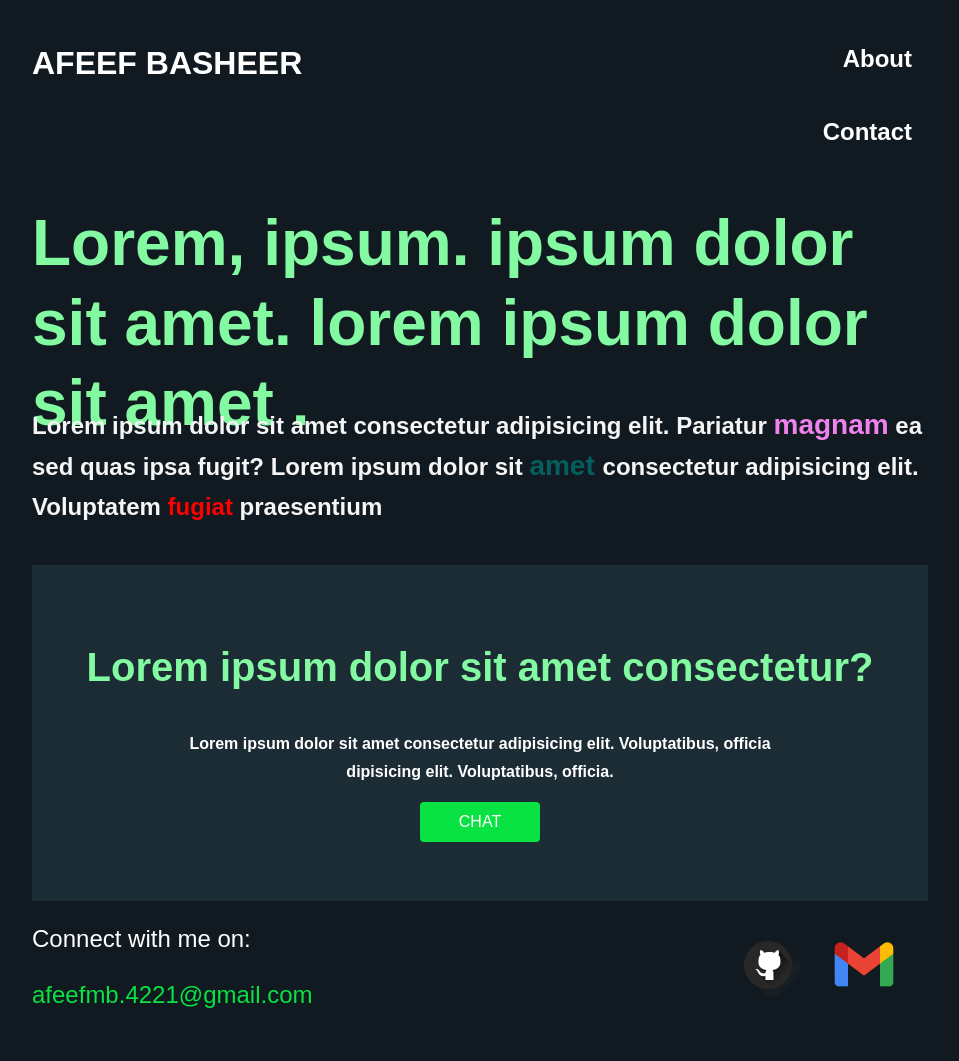
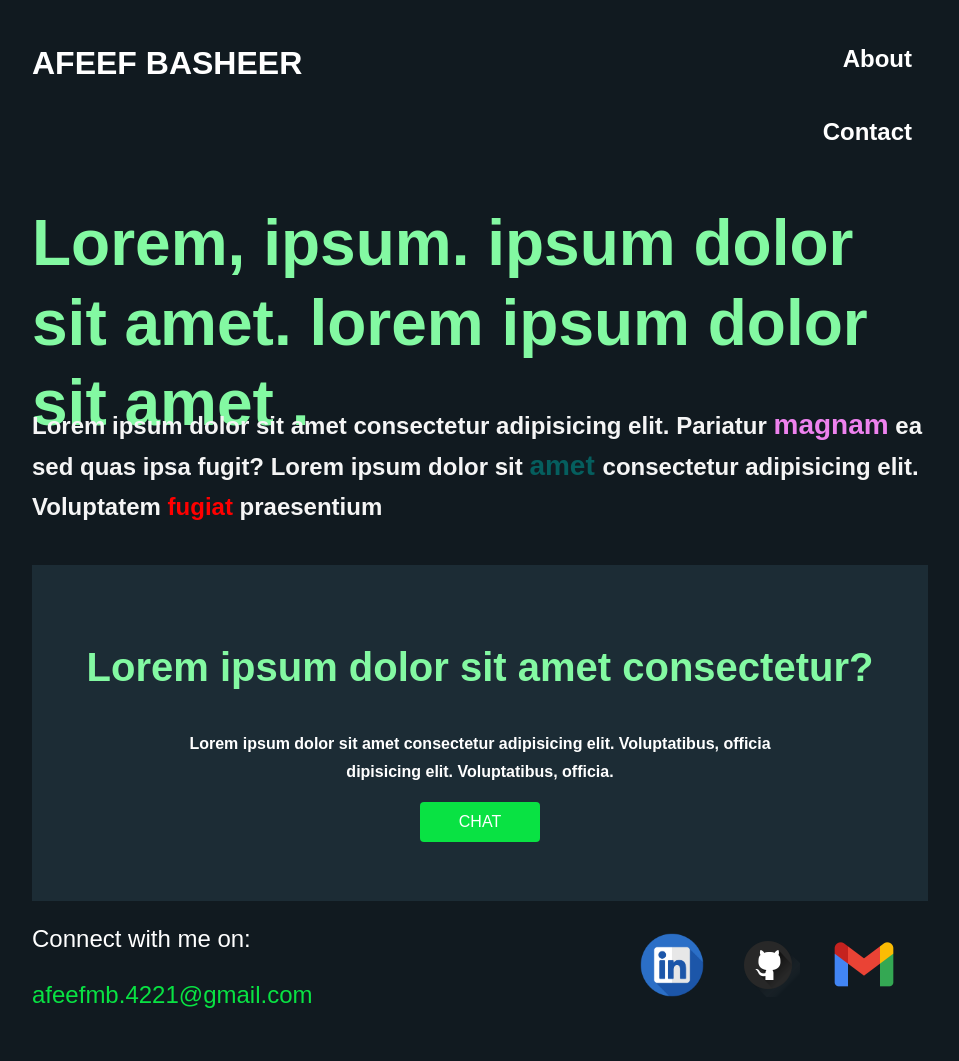
Before and after one commit to AfeefBasheer/Portfolio, a plain HTML site: page index.html in a window 1280 px wide. Shown: the whole page, without its empty margins (160-1119 px from the left). Drawn offline with Linux system fonts and the light colour scheme.

```diff
--- a/index.css
+++ b/index.css
@@ -147,4 +147,5 @@ body{
     height: 8vh;
     width: 8vh;
     margin: 4vh 4vh 0 0;
+    cursor: pointer;
 }
--- a/index.html
+++ b/index.html
@@ -37,6 +37,7 @@
         </p>
         <a href="https://mail.google.com"><img class="img" src="gmail-image.png" alt="Gmail"></a>
         <a href="https://github.com/AfeefBasheer"><img class="img" src="github-image.png" alt="Github"></a>
+        <a href="https://www.linkedin.com/in/afeef-basheer-a74a06226/"> <img class="img" src="linkdin-image.png" alt="Linkdin"> </a>
         </div>
     </div>
 </body>
```
Also changed, not shown: linkdin-image.png (added).
